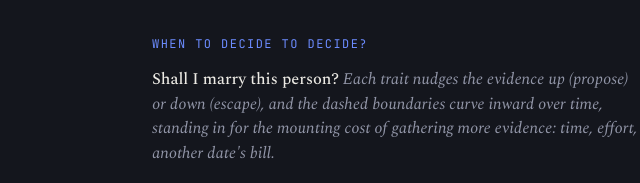
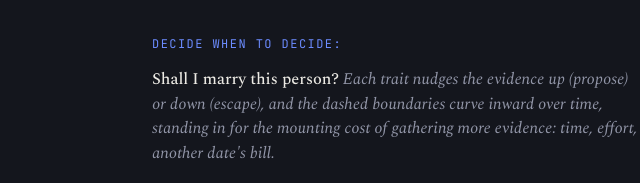
Before and after one commit to aabdelrazik/aabdelrazik.github.io, a plain HTML site: page index.html in a window 1280 px wide. Shown: the part 428-611 px from the top of the page, 116-756 px from the left. Drawn offline with nearby package versions, Linux system fonts and the light colour scheme.

Commit message:
Update index.html

```diff
--- a/index.html
+++ b/index.html
@@ -339,7 +339,7 @@
     </p>
 
     <div class="accumulator">
-      <div class="accumulator-cap">When to decide to decide?</div>
+      <div class="accumulator-cap">Decide when to decide:</div>
       <p class="demo-question">
         <strong>Shall I marry this person?</strong> Each trait nudges the evidence up (propose)
         or down (escape), and the dashed boundaries curve inward over time, standing in for
```
